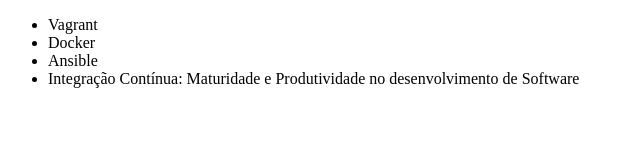
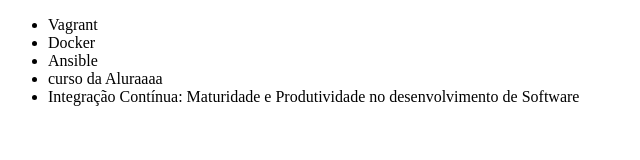
Before and after one commit to Lucianaf20/alura-git, a plain HTML site: page index.html in a window 1280 px wide. Shown: the whole page, without its empty margins (0-640 px from the left). Drawn offline with Linux system fonts and the light colour scheme.

Commit message:
Acrescentando curso

```diff
--- a/index.html
+++ b/index.html
@@ -9,6 +9,7 @@
         <li>Vagrant</li>
         <li>Docker</li>
         <li>Ansible</li>
+        <li>curso da Aluraaaa</li>
         <li>Integração Contínua: Maturidade e Produtividade no desenvolvimento de Software</li>
     </ul>
 </body>
```
